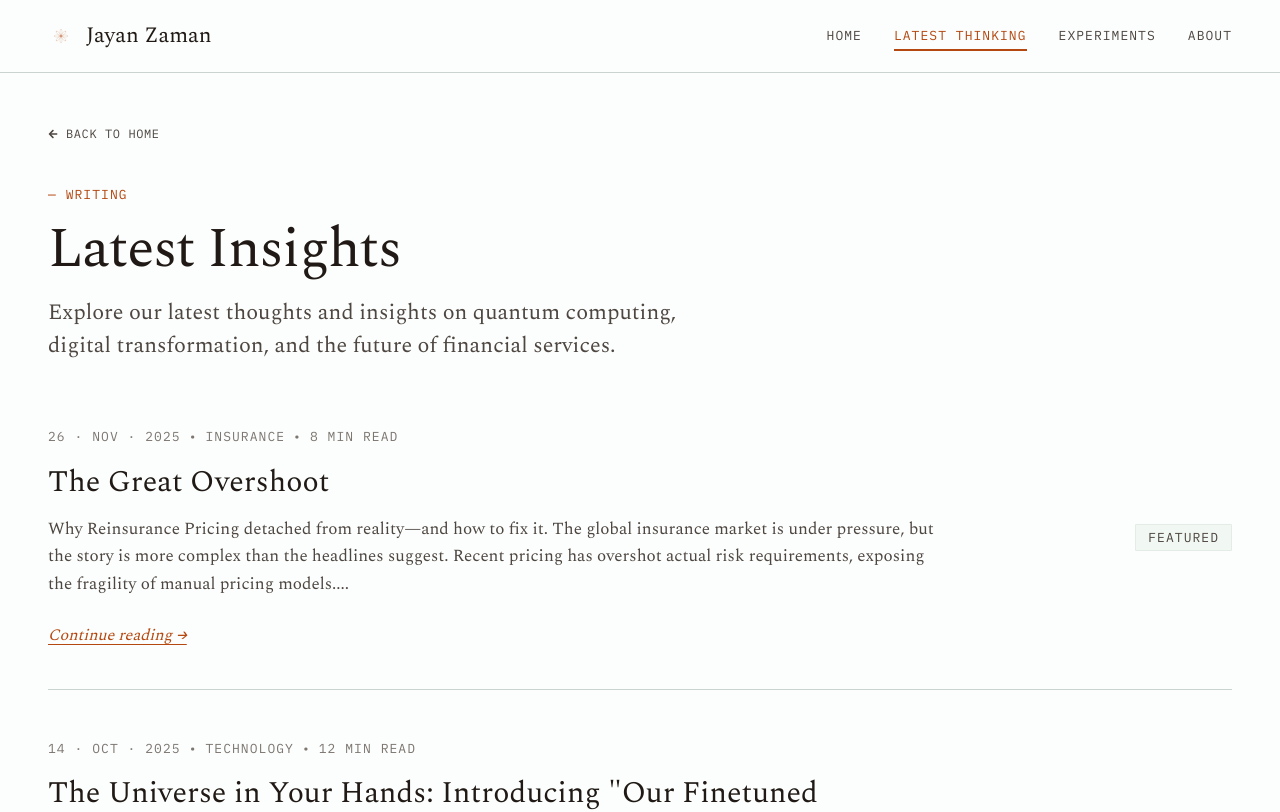
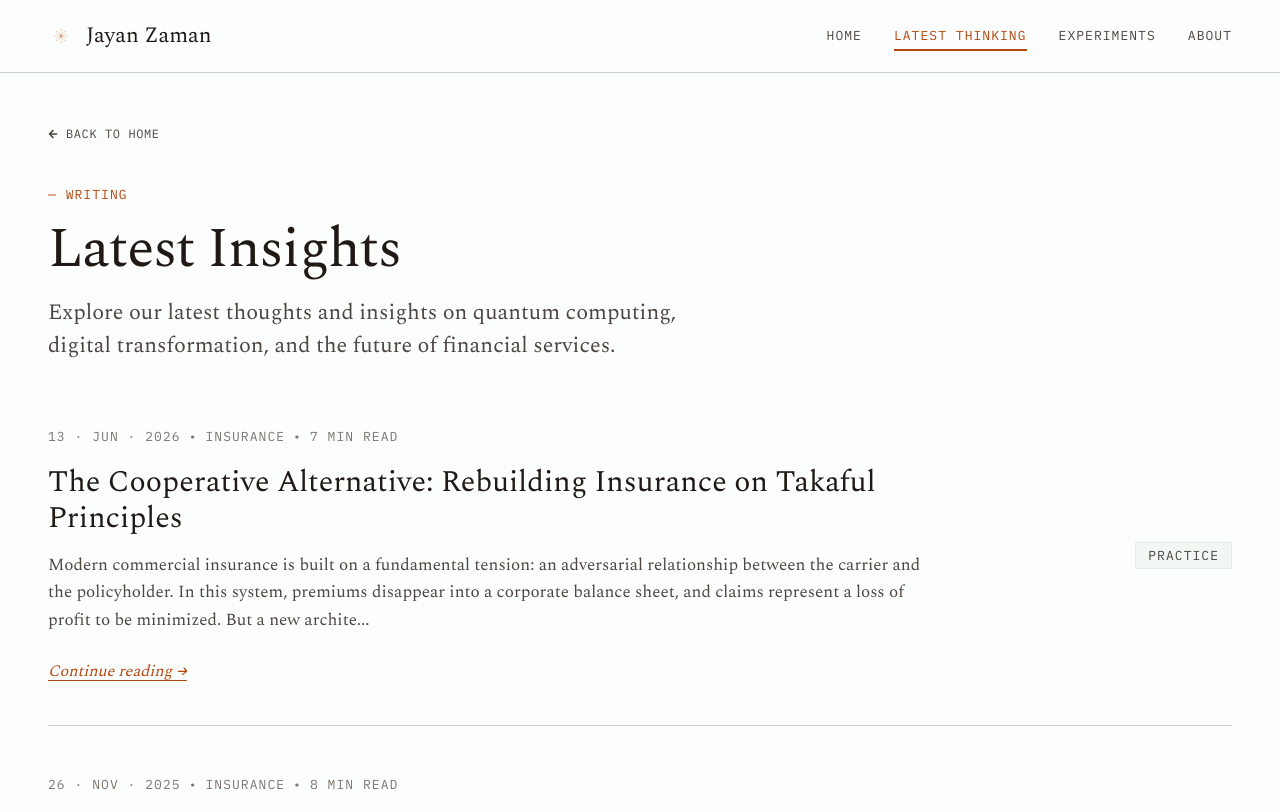
Before and after one commit to jayanzaman/website, a Next.js app: page /latest-thinking in a window 1280 px wide. Shown: the top 812 px of the page. Built offline with nearby package versions, Linux system fonts and the light colour scheme; a web font is replaced by a local one.

Commit message:
Publish new article about Noor Risk cooperative Takaful concept

```diff
--- a/src/app/latest-thinking/articles.ts
+++ b/src/app/latest-thinking/articles.ts
@@ -247,5 +247,52 @@ export const articles: Articles = {
     author: 'Jayan Zaman',
     date: 'November 26, 2025',
     readTime: '8 min read'
+  },
+  'noor-risk-cooperative-takaful': {
+    title: 'The Cooperative Alternative: Rebuilding Insurance on Takaful Principles',
+    category: 'Insurance',
+    content: `
+      Modern commercial insurance is built on a fundamental tension: an adversarial relationship between the carrier and the policyholder. In this system, premiums disappear into a corporate balance sheet, and claims represent a loss of profit to be minimized.
+
+      But a new architecture is emerging. By returning to mutual risk-sharing roots and leveraging Takaful principles, initiatives like [Noor Risk](https://www.noorrisk.com/) are designing a cooperative operating system for insurance.
+
+      ## The Adversarial Paradigm of Conventional Insurance
+
+      In conventional insurance, the carrier assumes the policyholder's risk in exchange for a premium. Once that transaction is complete, the premium becomes corporate revenue. This creates a zero-sum game: every dollar paid out in claims is a dollar deducted from the insurer's bottom line.
+
+      This incentive structure leads to:
+      * Complex claims navigation and disputes.
+      * Opaque capital allocation and black-box investment strategies.
+      * Accumulation of corporate profits at the expense of policyholders.
+
+      ## The Takaful Alternative: Mutual Risk Sharing
+
+      Takaful, an Islamic finance concept dating back centuries, operates on the principle of mutual assistance (*Ta'awun*). Rather than purchasing protection from a commercial entity, participants contribute to a common pool to protect one another against shared risks.
+
+      In this model, the operator (like Noor Risk) acts not as a risk-taker, but as a manager (*Wakil*) of the pool, charging a transparent fee for administration.
+
+      ## The Pillars of Noor Risk
+
+      Noor Risk is building a cooperative infrastructure built on three core pillars:
+
+      ### 1. Transparent, Member-Owned Pools
+      Policyholder premiums do not belong to the corporation; they reside in a pooled fund owned collectively by the members. Every premium dollar is traceable, removing the opacity that defines traditional carrier accounts.
+
+      ### 2. Ethical Capital Screening
+      Under traditional models, insurance reserves are invested globally to maximize yield, often funding industries that conflict with policyholders' values. Under the Noor Risk model, all pool capital is strictly screened to avoid interest-bearing debt, gambling, weapons, and other unethical asset classes.
+
+      ### 3. Year-End Surplus Returns
+      Because the members own the pool, any funds remaining after paying out claims and administrative costs belong back to the members. Instead of translating into corporate profit, this surplus is distributed back to the policyholders or used to reduce future premiums.
+
+      ## A Tech-Forward Return to Mutual Roots
+
+      It is worth remembering that insurance did not begin in corporate boardrooms. It was born in coffee houses and merchant guilds as mutual aid agreements.
+
+      By combining ancient cooperative principles with modern, transparent software, Noor Risk is proving that we can align incentives, build ethical capital, and return insurance to its true purpose: community-driven resilience.
+    `,
+    imageUrl: '/images/noor-risk-concept.png',
+    author: 'Jayan Zaman',
+    date: 'June 13, 2026',
+    readTime: '7 min read'
   }
 };
```
Also changed, not shown: public/images/noor-risk-concept.png (added).
